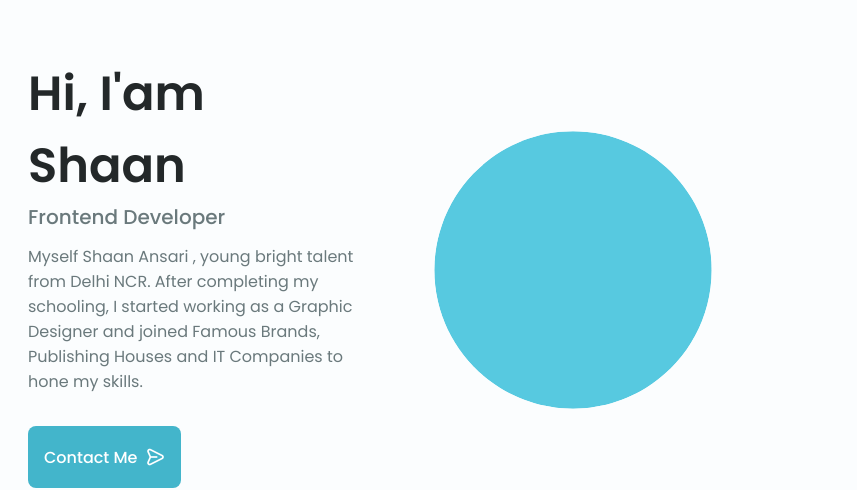
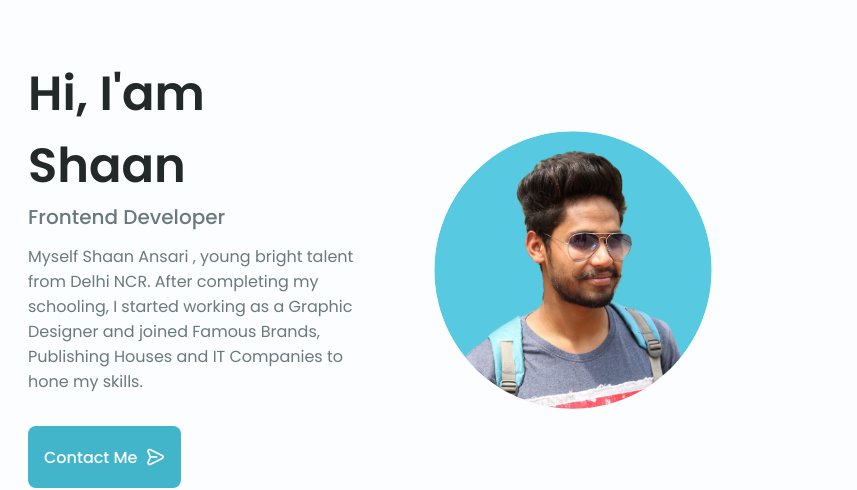
Before and after one commit to Shaanansari/Portfolio.github.io, a plain HTML site: page index.html in a window 1280 px wide. Shown: the part 126-616 px from the top of the page, 280-1137 px from the left. Drawn offline with nearby package versions, Linux system fonts and the light colour scheme; files whose address does not match are found by name.

Commit message:
Update index.html

```diff
--- a/index.html
+++ b/index.html
@@ -99,7 +99,7 @@
                              </mask>
                              <g mask="url(#mask0)">
                                <path d="M14,7.5c0,3.5899-2.9101,6.5-6.5,6.5S1,11.0899,1,7.5S3.9101,1,7.5,1S14,3.9101,14,7.5z"/>
-                               <image class="home__blob-img" x='1' y='-2' xlink:href="assets/images/abt.png" />
+                               <image class="home__blob-img" x='1' y='-2' xlink:href="images/abt.png" />
                             </g>
                         </svg>
 
```
